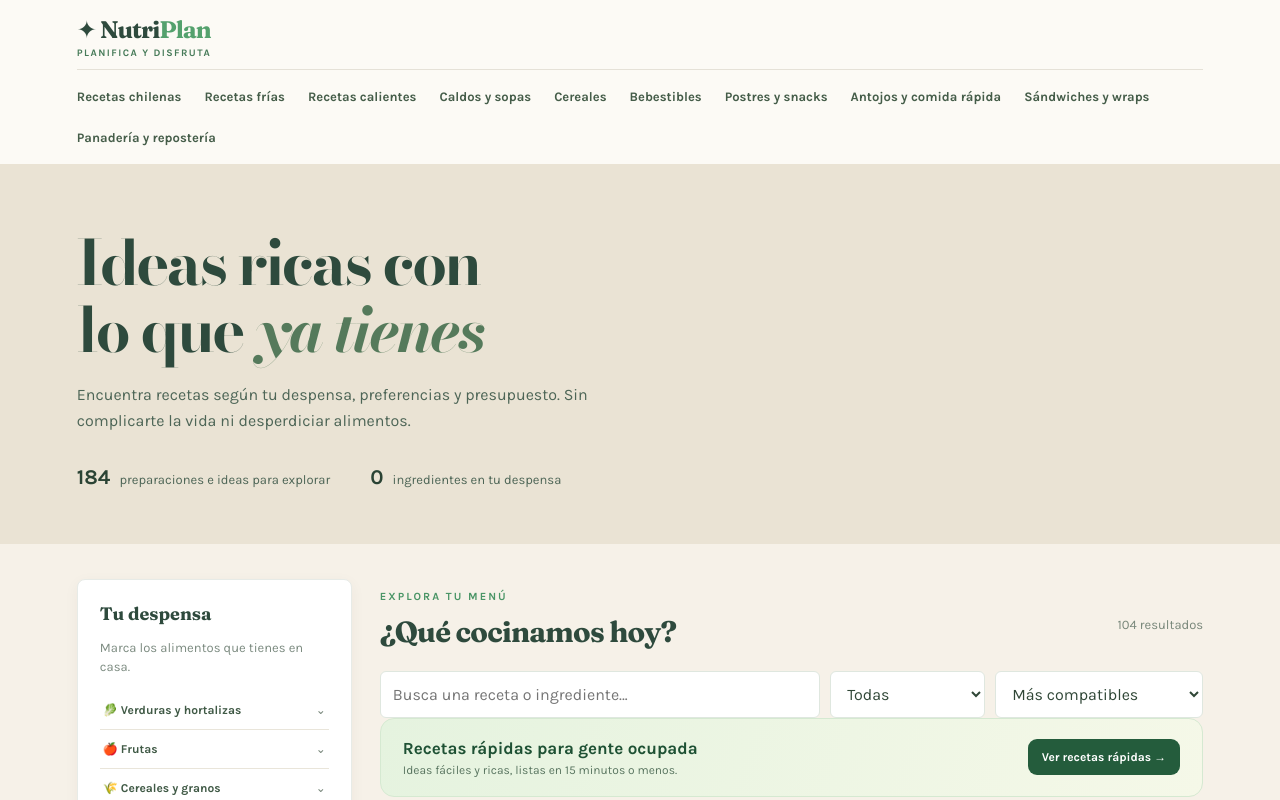
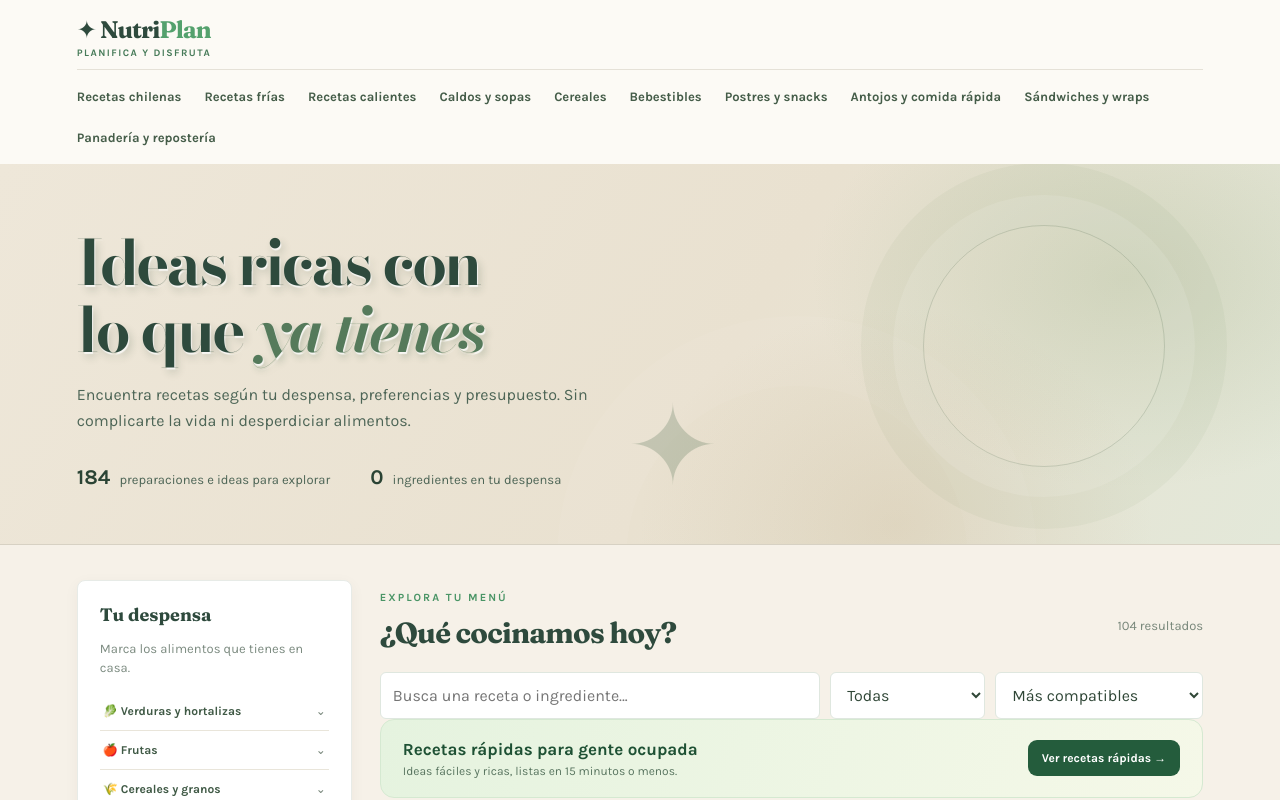
Before and after one commit to CamiVivallo/nutriplan, a React (Vite) app: page / in a window 1280 px wide. Shown: the top 800 px of the page. Built offline with nearby package versions, Linux system fonts and the light colour scheme.

Commit message:
style: dar profundidad editorial al banner sin cambiar textos

```diff
--- a/src/styles.css
+++ b/src/styles.css
@@ -114,3 +114,42 @@ body{background:var(--np-cream);color:var(--np-ink)}
 .hero h1{font-family:"Bodoni Moda",Didot,"Bodoni MT",Georgia,serif;font-weight:700;letter-spacing:-.045em;line-height:1.08;text-wrap:balance;color:#2E4A3D}
 .hero h1 em{font-family:inherit;font-style:italic;font-weight:700;color:#557a5b}
 @media(max-width:600px){.hero h1{font-size:clamp(37px,8.5vw,54px);letter-spacing:-.045em;line-height:1.1}}
+
+
+/* Banner editorial con profundidad, sin imágenes fotográficas */
+.hero{
+ background:
+ radial-gradient(ellipse 420px 280px at 88% 30%,rgba(144,164,117,.25),transparent 75%),
+ radial-gradient(ellipse 330px 280px at 70% 95%,rgba(198,168,129,.24),transparent 78%),
+ linear-gradient(120deg,#eee7d9 0%,#e9e1d0 56%,#e3e8d9 100%);
+ position:relative;isolation:isolate;min-height:340px;
+ border-bottom:1px solid #d7d1c3;
+}
+.hero:before{
+ content:"";position:absolute;right:9%;top:16%;width:240px;height:240px;
+ border:1px solid rgba(70,102,74,.2);border-radius:50%;
+ box-shadow:0 0 0 30px rgba(255,255,255,.10),0 0 0 62px rgba(111,139,94,.06);
+ pointer-events:none;z-index:-1;
+}
+.hero:after{
+ content:"✦";display:block;position:absolute;right:19%;top:40%;
+ font-family:Georgia,serif;font-size:110px;color:rgba(65,100,69,.23);
+ line-height:1;pointer-events:none;z-index:-1;
+}
+.hero h1{
+ font-family:"Bodoni Moda",Didot,"Bodoni MT",Georgia,serif;
+ font-weight:700;color:#2E4A3D;
+ text-shadow:1px 2px 1px rgba(255,255,255,.8),3px 5px 8px rgba(36,65,45,.19);
+ position:relative;z-index:1;
+}
+.hero h1 em{
+ color:#557a5b;
+ text-shadow:1px 2px 1px rgba(255,255,255,.8),3px 5px 7px rgba(43,82,51,.22);
+}
+.hero p,.hero-stats{position:relative;z-index:1}
+@media(max-width:720px){
+ .hero{min-height:0}
+ .hero:before{right:-105px;top:15%;width:190px;height:190px}
+ .hero:after{right:7%;top:12%;font-size:58px;opacity:.45}
+ .hero h1{text-shadow:1px 2px 1px rgba(255,255,255,.75),2px 4px 6px rgba(36,65,45,.16)}
+}
```
